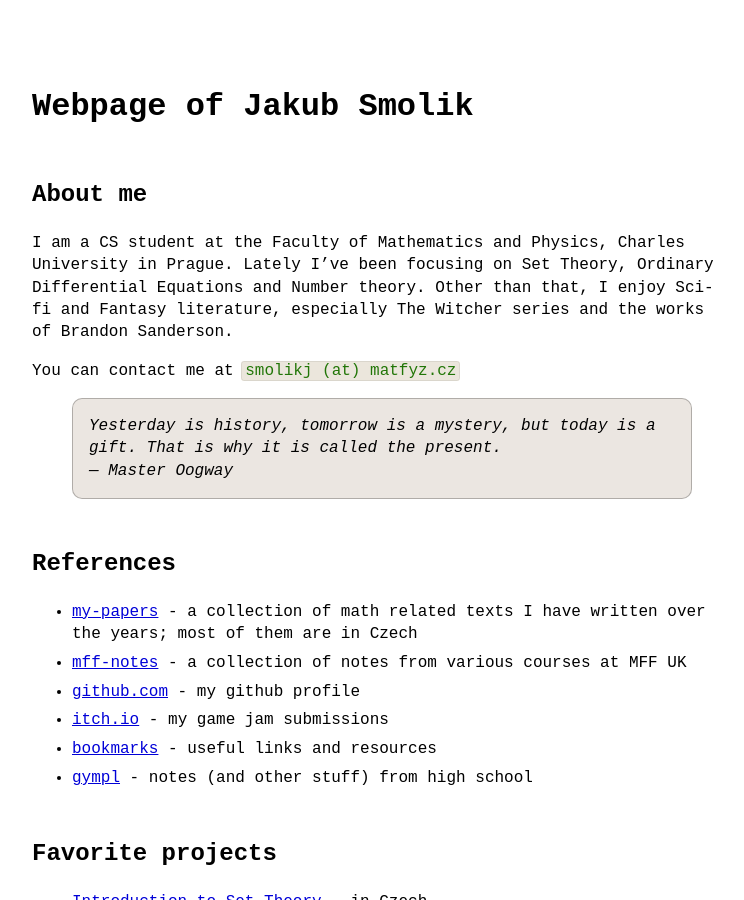
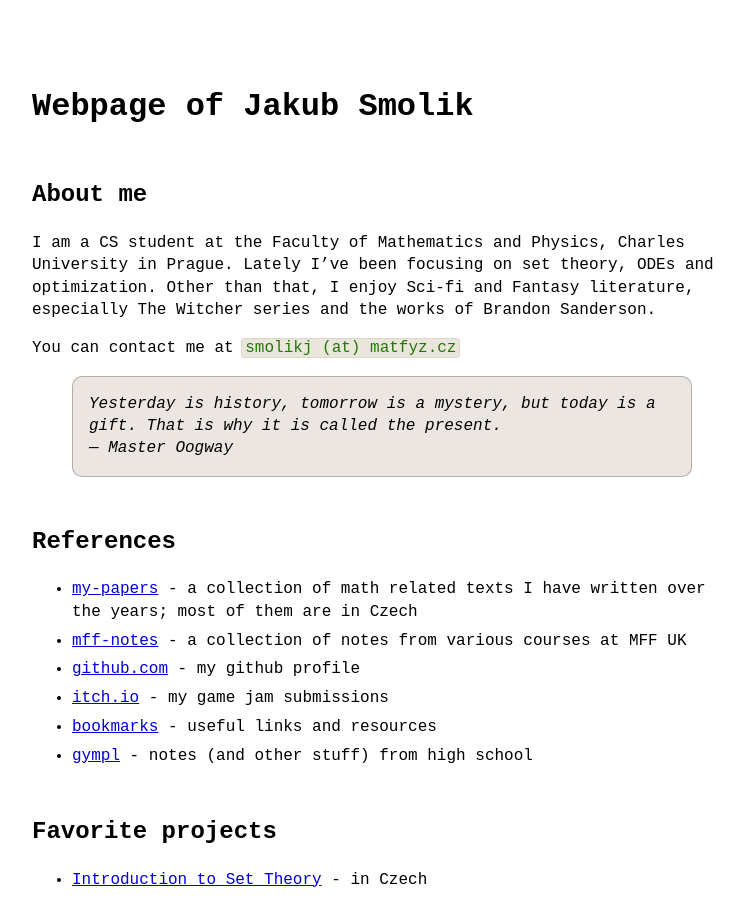
Before and after one commit to Couleslaw/couleslaw.github.io, a Jekyll site: the page built from index.md, in a window 1280 px wide and 900 px high. Shown: the whole window, without its empty margins (258-1002 px from the left). Built offline with Jekyll 4.4.1, drawn with Linux system fonts in a browser that asks for light colours.

Commit message:
update index

```diff
--- a/index.md
+++ b/index.md
@@ -7,7 +7,7 @@
 
 ## About me
 
-I am a CS student at the Faculty of Mathematics and Physics, Charles University in Prague. Lately I've been focusing on Set Theory, Ordinary Differential Equations and Number theory. Other than that, I enjoy Sci-fi and Fantasy literature, especially The Witcher series and the works of Brandon Sanderson.
+I am a CS student at the Faculty of Mathematics and Physics, Charles University in Prague. Lately I've been focusing on set theory, ODEs and optimization. Other than that, I enjoy Sci-fi and Fantasy literature, especially The Witcher series and the works of Brandon Sanderson.
 
 You can contact me at `smolikj (at) matfyz.cz`
 
```
